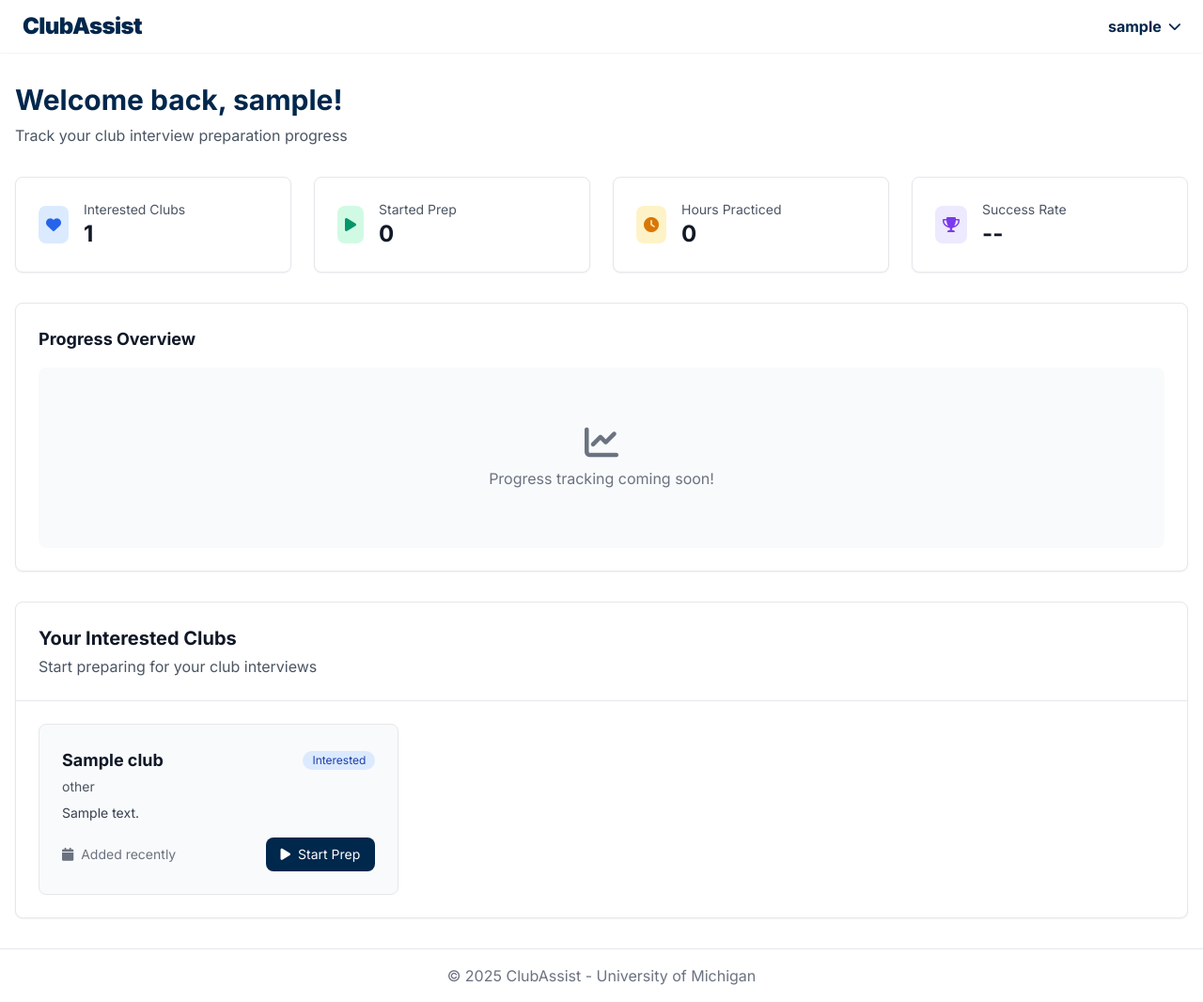
After one commit to LBJANU/ClubAssist, a Django app: page /users/profile/ in a window 1280 px wide. The commit adds this page. Shown: the whole page at 94% size. Run offline with Django 5.2, Linux system fonts and the light colour scheme; a user stored in the database is signed in; tables that the repository leaves empty hold one stand-in row (values such as "Sample post"); some libraries are stand-ins or nearby versions.

Commit message:
dashboard profile committed. added some blank spots where we can add stuff as needed, the front end is long but the logic its pulling is straightforward. view is using select_related because we are looping through the clubs the user has (n+1 query)

```diff
--- a/templates/main/base.html
+++ b/templates/main/base.html
@@ -44,11 +44,14 @@
                          x-transition:leave-start="transform opacity-100 scale-100"
                          x-transition:leave-end="transform opacity-0 scale-95"
                          class="absolute right-0 mt-2 w-48 bg-white rounded-md shadow-lg py-1 z-50 border border-gray-200">
-                        <a href="{% url 'users:logout' %}" class="block px-4 py-2 text-sm text-gray-700 hover:bg-gray-100 transition">
-                            <i class="fas fa-sign-out-alt mr-2"></i>Logout
+                        <a href="{% url 'users:profile' %}" class="block px-4 py-2 text-sm text-gray-700 hover:bg-gray-100 transition">
+                            <i class="fas fa-user mr-2"></i>Profile
                         </a>
                         <a href="{% url 'clubs:club_list' %}" class="block px-4 py-2 text-sm text-gray-700 hover:bg-gray-100 transition">
                             <i class="fas fa-tasks mr-2"></i>Choose Your Club Interests
+                        </a>
+                        <a href="{% url 'users:logout' %}" class="block px-4 py-2 text-sm text-gray-700 hover:bg-gray-100 transition">
+                            <i class="fas fa-sign-out-alt mr-2"></i>Logout
                         </a>
                     </div>
                 </div>
--- /dev/null
+++ b/templates/users/profile.html
@@ -0,0 +1,129 @@
+{% extends 'main/base.html' %}
+
+{% block title %}Profile Dashboard - ClubAssist{% endblock %}
+
+{% block content %}
+<div class="container mx-auto px-4 py-8">
+    <!-- Header Section -->
+    <div class="mb-8">
+        <h1 class="text-3xl font-bold text-michigan-blue mb-2">Welcome back, {{ user.username }}!</h1>
+        <p class="text-gray-600">Track your club interview preparation progress</p>
+    </div>
+
+    <!-- Stats Overview -->
+    <div class="grid grid-cols-1 md:grid-cols-4 gap-6 mb-8">
+        <div class="bg-white p-6 rounded-lg shadow-sm border border-gray-200">
+            <div class="flex items-center">
+                <div class="p-2 bg-blue-100 rounded-lg">
+                    <i class="fas fa-heart text-blue-600"></i>
+                </div>
+                <div class="ml-4">
+                    <p class="text-sm font-medium text-gray-600">Interested Clubs</p>
+                    <p class="text-2xl font-bold text-gray-900">{{ interested_clubs.count }}</p>
+                </div>
+            </div>
+        </div>
+
+        <div class="bg-white p-6 rounded-lg shadow-sm border border-gray-200">
+            <div class="flex items-center">
+                <div class="p-2 bg-green-100 rounded-lg">
+                    <i class="fas fa-play text-green-600"></i>
+                </div>
+                <div class="ml-4">
+                    <p class="text-sm font-medium text-gray-600">Started Prep</p>
+                    <p class="text-2xl font-bold text-gray-900">0</p>
+                </div>
+            </div>
+        </div>
+
+        <div class="bg-white p-6 rounded-lg shadow-sm border border-gray-200">
+            <div class="flex items-center">
+                <div class="p-2 bg-yellow-100 rounded-lg">
+                    <i class="fas fa-clock text-yellow-600"></i>
+                </div>
+                <div class="ml-4">
+                    <p class="text-sm font-medium text-gray-600">Hours Practiced</p>
+                    <p class="text-2xl font-bold text-gray-900">0</p>
+                </div>
+            </div>
+        </div>
+
+        <div class="bg-white p-6 rounded-lg shadow-sm border border-gray-200">
+            <div class="flex items-center">
+                <div class="p-2 bg-purple-100 rounded-lg">
+                    <i class="fas fa-trophy text-purple-600"></i>
+                </div>
+                <div class="ml-4">
+                    <p class="text-sm font-medium text-gray-600">Success Rate</p>
+                    <p class="text-2xl font-bold text-gray-900">--</p>
+                </div>
+            </div>
+        </div>
+    </div>
+
+    <!-- Progress Chart Placeholder -->
+    <div class="bg-white p-6 rounded-lg shadow-sm border border-gray-200 mb-8">
+        <h3 class="text-lg font-semibold text-gray-900 mb-4">Progress Overview</h3>
+        <div class="h-48 bg-gray-50 rounded-lg flex items-center justify-center">
+            <div class="text-center text-gray-500">
+                <i class="fas fa-chart-line text-4xl mb-2"></i>
+                <p>Progress tracking coming soon!</p>
+            </div>
+        </div>
+    </div>
+
+    <!-- Interested Clubs Section -->
+    <div class="bg-white rounded-lg shadow-sm border border-gray-200">
+        <div class="p-6 border-b border-gray-200">
+            <h2 class="text-xl font-semibold text-gray-900">Your Interested Clubs</h2>
+            <p class="text-gray-600 mt-1">Start preparing for your club interviews</p>
+        </div>
+
+        {% if interested_clubs %}
+            <div class="p-6">
+                <div class="grid grid-cols-1 md:grid-cols-2 lg:grid-cols-3 gap-6">
+                    {% for club_interest in interested_clubs %}
+                    <div class="bg-gray-50 rounded-lg p-6 border border-gray-200 hover:shadow-md transition-shadow">
+                        <div class="flex items-start justify-between mb-4">
+                            <div class="flex-1">
+                                <h3 class="text-lg font-semibold text-gray-900 mb-1">{{ club_interest.club.name }}</h3>
+                                <p class="text-sm text-gray-600 mb-2">{{ club_interest.club.category }}</p>
+                                {% if club_interest.club.description %}
+                                    <p class="text-sm text-gray-700 line-clamp-2">{{ club_interest.club.description }}</p>
+                                {% endif %}
+                            </div>
+                            <div class="ml-4">
+                                <span class="inline-flex items-center px-2.5 py-0.5 rounded-full text-xs font-medium bg-blue-100 text-blue-800">
+                                    Interested
+                                </span>
+                            </div>
+                        </div>
+
+                        <div class="flex items-center justify-between">
+                            <div class="text-sm text-gray-500">
+                                <i class="fas fa-calendar mr-1"></i>
+                                Added recently
+                            </div>
+                            <button class="bg-michigan-blue text-white px-4 py-2 rounded-lg text-sm font-medium hover:bg-michigan-blue/90 transition-colors">
+                                <i class="fas fa-play mr-2"></i>Start Prep
+                            </button>
+                        </div>
+                    </div>
+                    {% endfor %}
+                </div>
+            </div>
+        {% else %}
+            <div class="p-12 text-center">
+                <div class="text-gray-400 mb-4">
+                    <i class="fas fa-heart text-6xl"></i>
+                </div>
+                <h3 class="text-lg font-medium text-gray-900 mb-2">No interested clubs yet</h3>
+                <p class="text-gray-600 mb-6">Start exploring clubs and mark the ones you're interested in!</p>
+                <a href="{% url 'clubs:club_list' %}" class="inline-flex items-center px-4 py-2 bg-michigan-blue text-white rounded-lg font-medium hover:bg-michigan-blue/90 transition-colors">
+                    <i class="fas fa-search mr-2"></i>Browse Clubs
+                </a>
+            </div>
+        {% endif %}
+    </div>
+</div>
+{% endblock %}
--- a/users/urls.py
+++ b/users/urls.py
@@ -7,4 +7,5 @@ urlpatterns = [
     path('login/', views.login_view, name='login'),
     path('register/', views.register_view, name='register'),
     path('logout/', views.logout_view, name='logout'),
+    path('profile/', views.profile_view, name='profile'),
 ]
--- a/users/views.py
+++ b/users/views.py
@@ -1,7 +1,9 @@
 from django.shortcuts import render, redirect
 from django.contrib.auth import authenticate, login, logout
+from django.contrib.auth.decorators import login_required
 from django.contrib.auth.models import User
 from django.db import IntegrityError
+from clubs.models import ClubInterested
 
 def login_view(request):
     if request.method == 'POST':
@@ -34,3 +36,16 @@ def register_view(request):
 def logout_view(request):
     logout(request)
     return redirect('main:home')
+
+@login_required
+def profile_view(request):
+    # Get all clubs the user is interested in
+    interested_clubs = ClubInterested.objects.filter(
+        user=request.user,
+        interested=True
+    ).select_related('club')
+
+    context = {
+        'interested_clubs': interested_clubs,
+    }
+    return render(request, 'users/profile.html', context)
```
